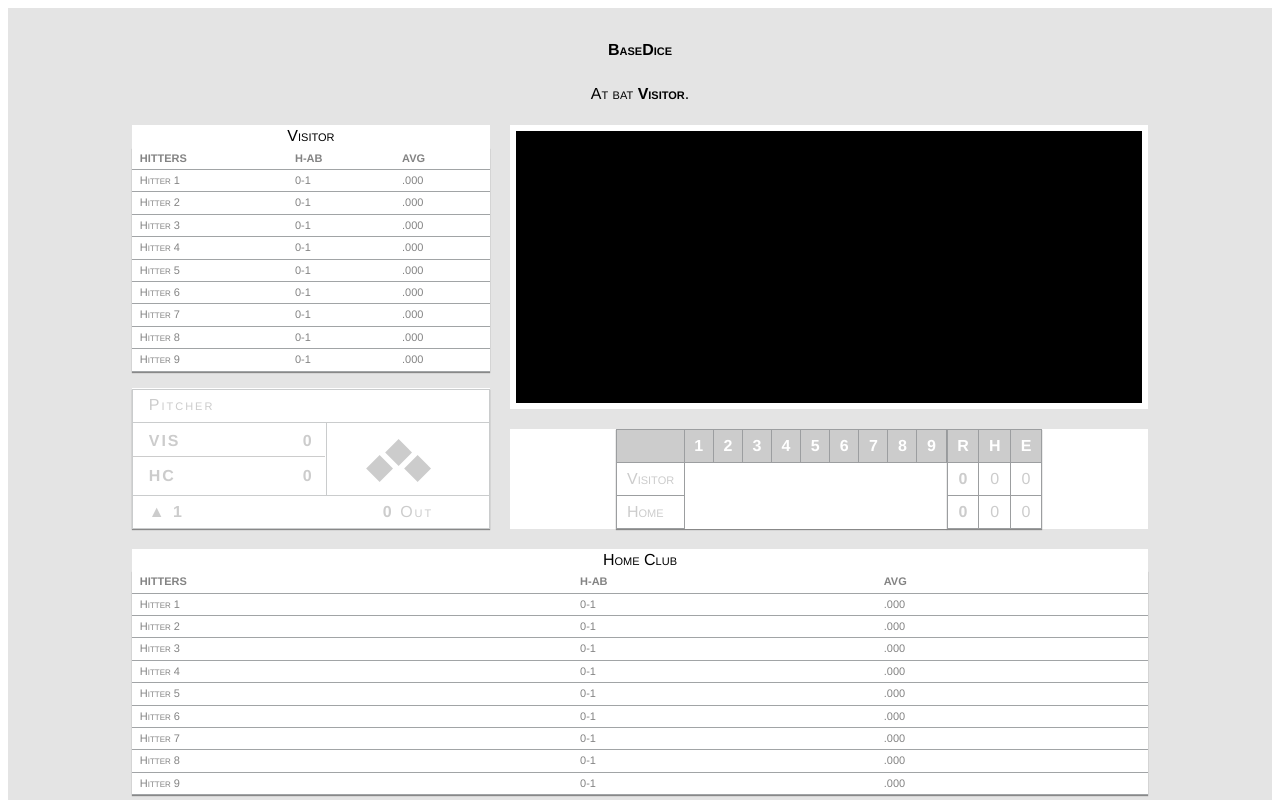
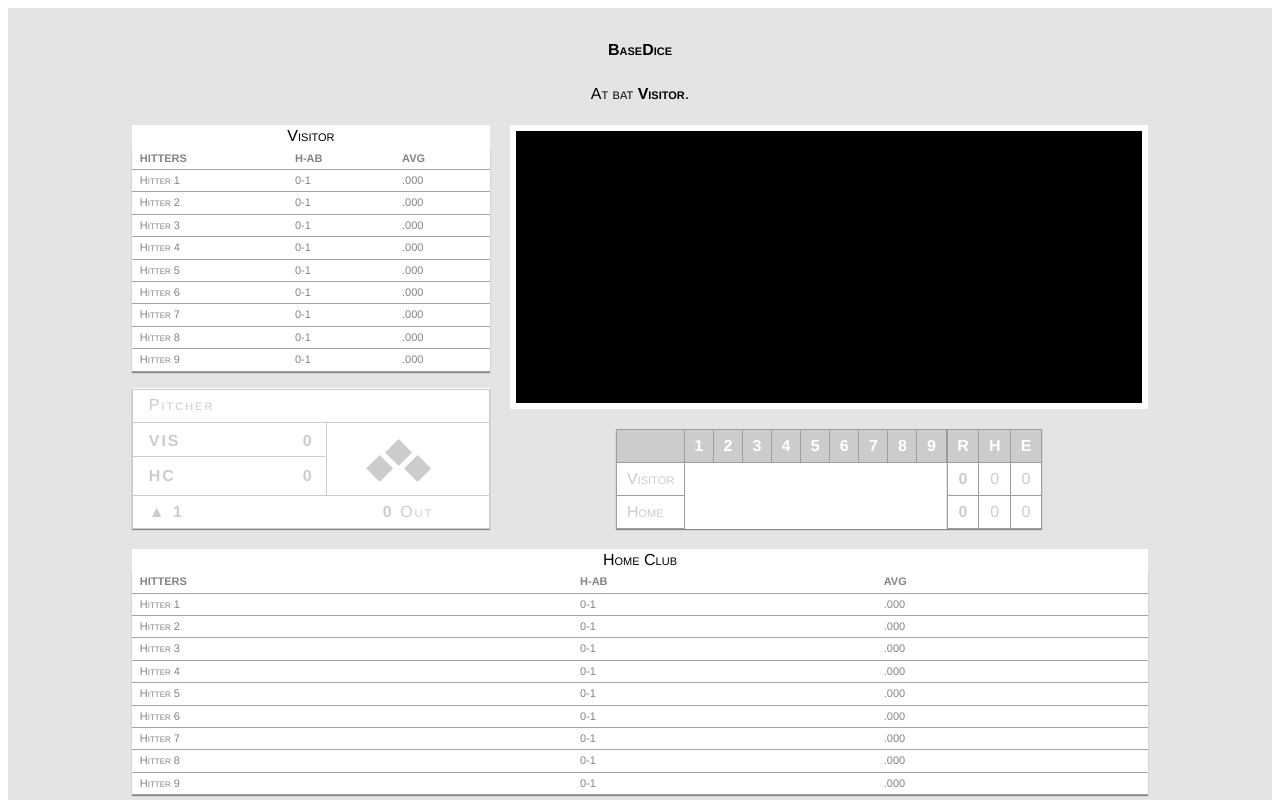
Before and after one commit to romanvieito/DiceBaseball, a Next.js app: page / in a window 1280 px wide. Shown: the top 800 px of the page. Built offline with nearby package versions, Linux system fonts and the light colour scheme.

Commit message:
passing classname as prop

```diff
--- a/components/ScoreTable.js
+++ b/components/ScoreTable.js
@@ -8,12 +8,12 @@ class ScoreTable extends React.Component {
     home: propTypes.object
   };
   render() {
-    const { visitor, home } = this.props;
+    const { visitor, home, className } = this.props;
 
     return (
       <React.Fragment>
         <div className="wrapper">
-          <table className="table box-shadow">
+          <table className={`table box-shadow ${className}`}>
             <thead>
               <tr className="green-color">
                 <th scope="col" />
@@ -47,7 +47,7 @@ class ScoreTable extends React.Component {
               </tr>
             </tbody>
           </table>
-          <table className="table box-shadow">
+          <table className={`table box-shadow ${className}`}>
             <thead>
               <tr className="green-color">
                 <th scope="col">R</th>
--- a/pages/index.js
+++ b/pages/index.js
@@ -213,8 +213,8 @@ class Index extends React.Component {
                 {batDictionary(lastDices[lastDices.length - 1])}
               </span>
             </div>
-            <div className="white-background">
-              <ScoreTable {...score} />
+            <div>
+              <ScoreTable {...score} className="white-background"/>
             </div>
           </article>
 
```
